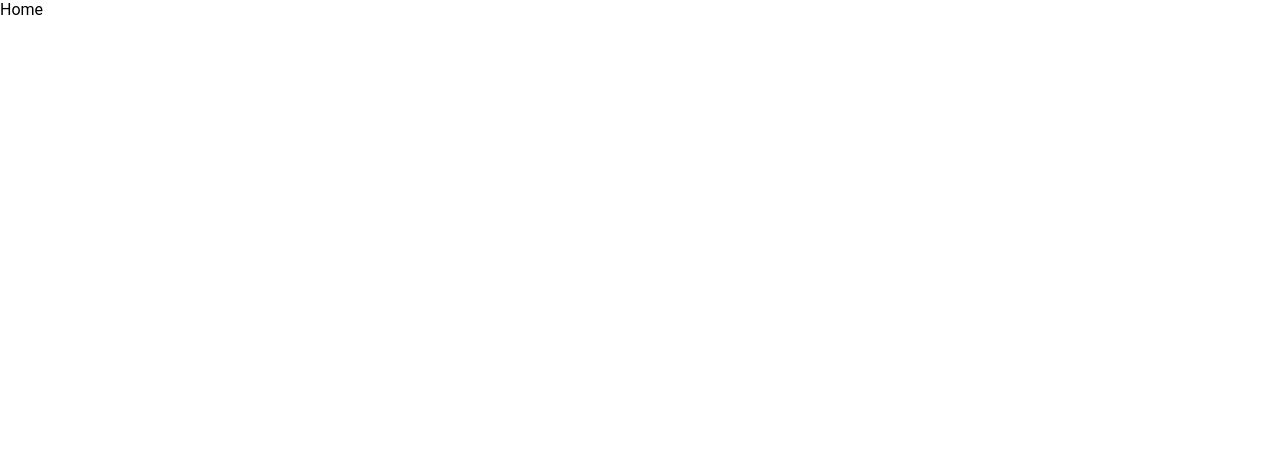
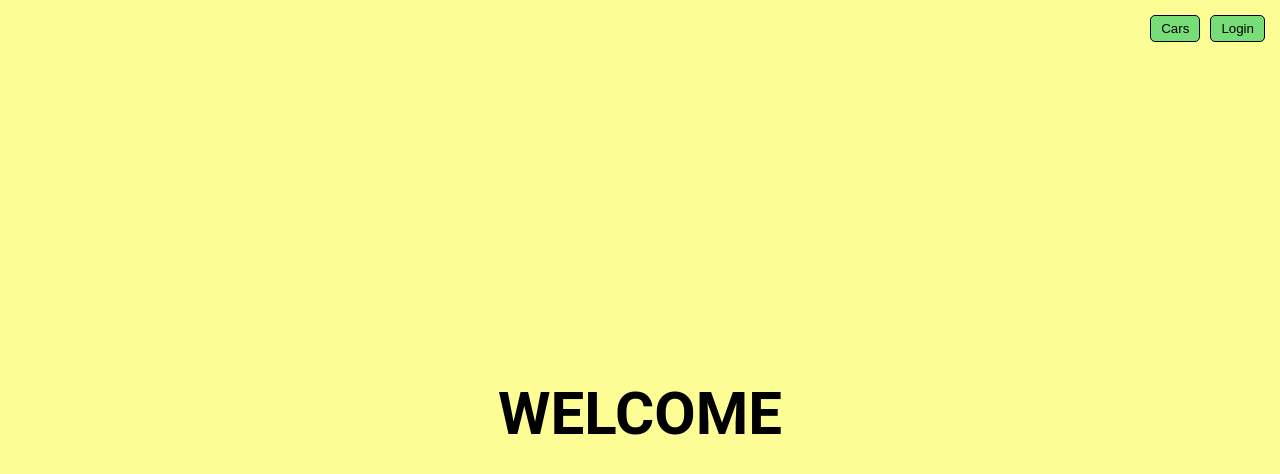
Before and after one commit to DianaCalx/cars-challenge, a React (Create React App) app: page / in a window 1280 px wide. Shown: the top 474 px of the page. Built offline with nearby package versions, Linux system fonts and the light colour scheme.

Commit message:
Config Home Page

```diff
--- a/src/pages/Home.tsx
+++ b/src/pages/Home.tsx
@@ -1,8 +1,50 @@
-import React from 'react'
+import { useSearchParams } from '../hooks/useSearchParams';
+import styled from 'styled-components';
+
+const HomePage = styled.div`
+  background-color: ${props => props.theme.colors.mainColor};
+  height: 100vh;
+  padding: 1.5rem;
+  display: flex;
+  flex-direction: column;
+`
+const Buttons = styled.div`
+  width: 100%;
+  display: flex;
+  justify-content: flex-end;
+  gap: 1rem;
+`;
+
+const Button = styled.button`
+  background-color: ${props => props.theme.colors.secondaryColor};
+  border: 1px solid black;
+  cursor: pointer;
+  padding: 0.5rem 1rem;
+  border-radius: 0.5rem;
+`;
+
+const Greeting = styled.div`
+  flex: 1;
+  display: flex;
+  justify-content: center;
+  align-items: center;
+  text-transform: uppercase;
+  font-weight: bold;
+  font-size: 6rem;
+`;
 
 const Home = () => {
+  const { searchParams, setSearchParam } = useSearchParams();
+
   return (
-    <div>Home</div>
+    <HomePage>
+      {searchParams.login === 'true' && <div>Login</div>}
+      <Buttons>
+        <Button>Cars</Button>
+        <Button onClick={() => setSearchParam('login', 'true')}>Login</Button>
+      </Buttons>
+      <Greeting>Welcome</Greeting>
+    </HomePage>
   )
 }
 
```
